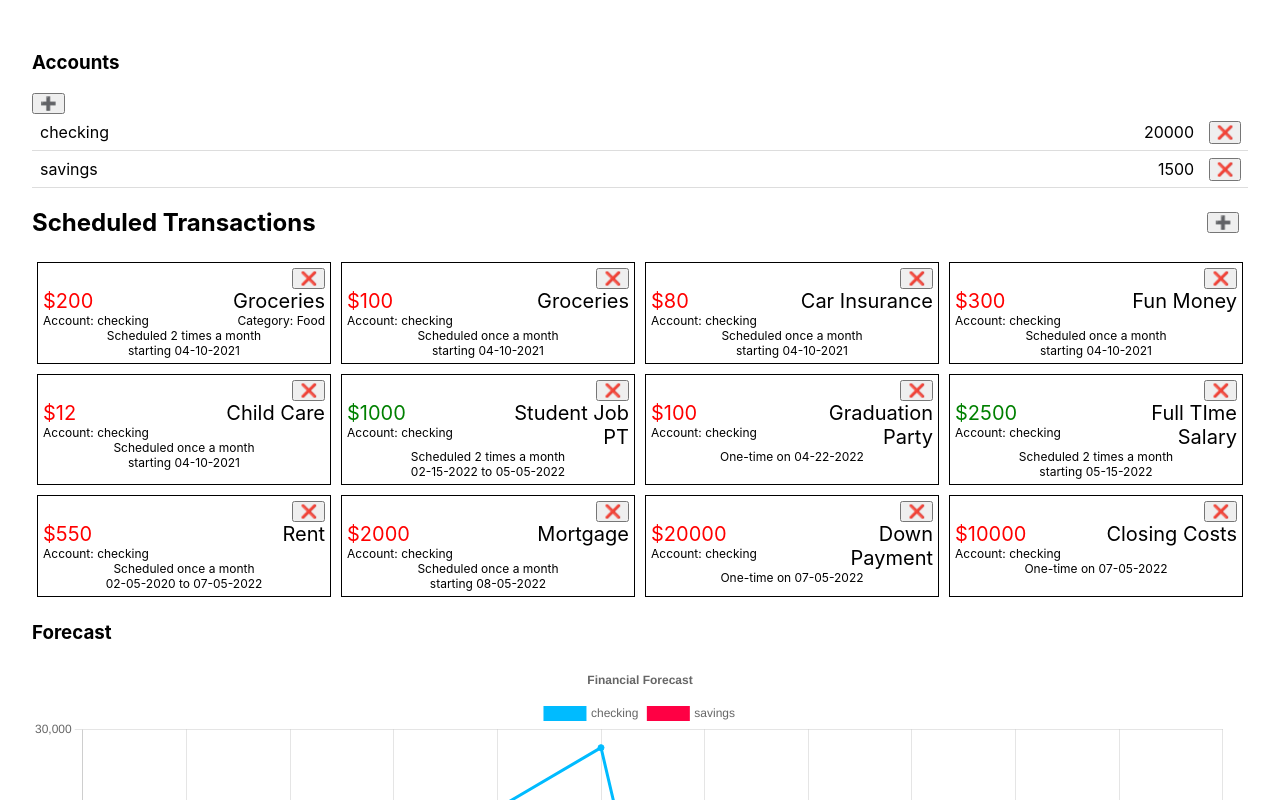
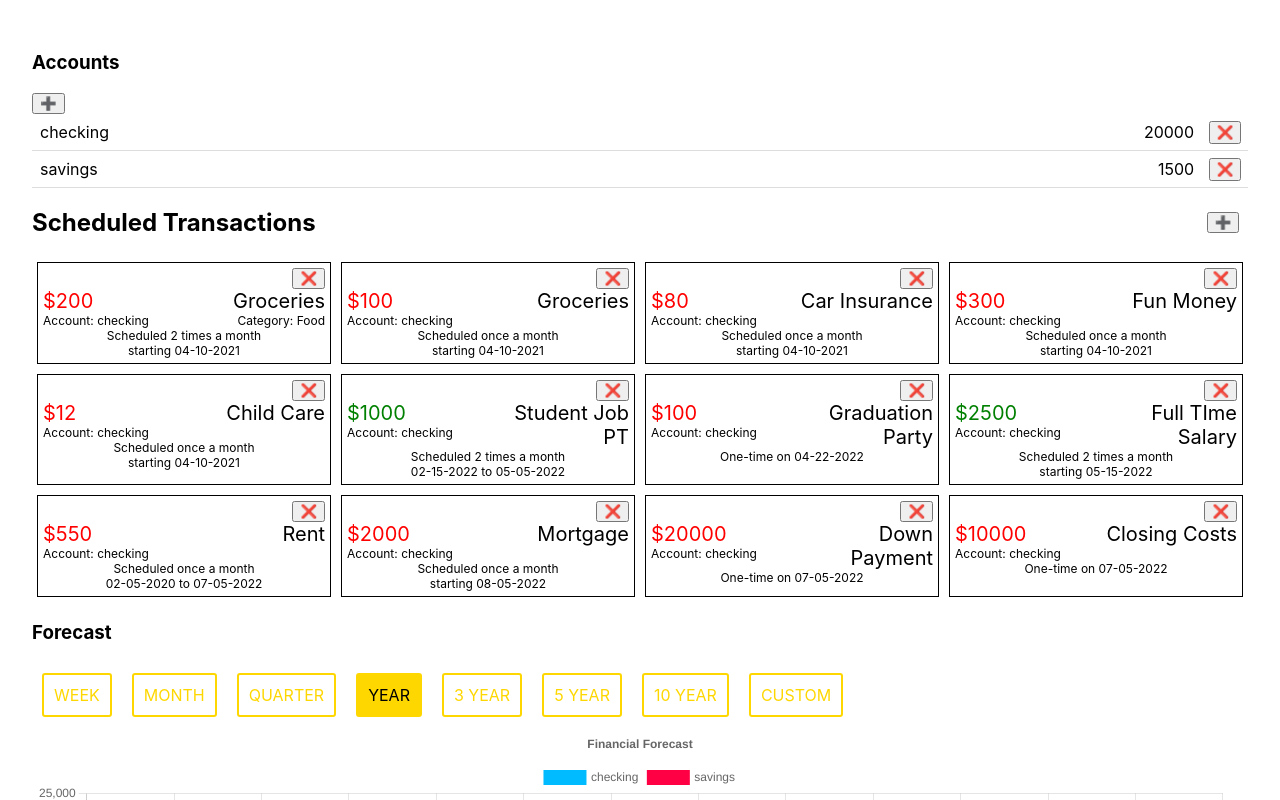
Before and after one commit to amj311/hoard-concept, a React (Create React App) app: page / in a window 1280 px wide. Shown: the top 800 px of the page. Built offline with nearby package versions, Linux system fonts and the light colour scheme.

Commit message:
Add ability to change forecast length

```diff
--- /dev/null
+++ b/src/components/Forecast.css
@@ -0,0 +1,22 @@
+.length-choices input[type="radio"] {
+  display: none;
+}
+
+.length-choices span {
+  display: inline-block;
+  padding: 10px;
+  text-transform: uppercase;
+  border: 2px solid gold;
+  border-radius: 3px;
+  color: gold;
+  margin: 10px;
+}
+
+.length-choices input[type="radio"]:checked + span {
+  background-color: gold;
+  color: black;
+}
+
+.date-picker {
+  display: inline-block;
+}
--- a/src/components/Forecast.jsx
+++ b/src/components/Forecast.jsx
@@ -1,7 +1,7 @@
 import { useContext, useEffect, useState } from 'react';
 import { globalContext } from '../App';
 import ForecastService from '../core/forecastService';
-// import './Forecast.css'
+import './Forecast.css'
 import {
   Chart as ChartJS,
   CategoryScale,
@@ -40,7 +40,22 @@ const chartOptions = {
 
 const colors = ['#00bbff', '#ff0044']
 
+const ForecastLength = {
+  Week: 'Week',
+  Month: 'Month',
+  Quarter: 'Quarter',
+  Year: 'Year',
+  ThreeYears: '3 Year',
+  FiveYears: '5 Year',
+  TenYears: '10 Year',
+  Custom: 'Custom',
+};
+
 export default function Forecast() {
+  const date = new Date();
+  date.setFullYear(date.getFullYear() + 1);
+  const [endDate, setEndDate] = useState(date);
+  const [forecastLength, setForecastLength] = useState(ForecastLength.Year);
 
   let [accounts] = useContext(globalContext).accounts;
   let [transactions] = useContext(globalContext).scheduled;
@@ -48,11 +63,62 @@ export default function Forecast() {
   let [forecast, setForecast] = useState([]);
   let [chartData, setChartData] = useState(null); // {labels, datasets: {data, label, ...options} }
 
+
+  const dateToValue = (date) => {
+    const day = date.getUTCDate();
+    const dayString = day < 10 ? `0${day}` : `${day}`;
+    const month = date.getUTCMonth() + 1;
+    const monthString = month < 10 ? `0${month}` : `${month}`;
+    return `${date.getUTCFullYear()}-${monthString}-${dayString}`;
+  };
+
+  const valueToDate = (value) => {
+    const date = new Date(value);
+    const dateAccountingForTimezone = new Date(date.getUTCFullYear(), date.getUTCMonth(), date.getUTCDate());
+    return dateAccountingForTimezone;
+  };
+
+  useEffect(() => {
+    const now = new Date();
+    console.log(now);
+    let end = new Date();
+    switch(forecastLength) {
+      case ForecastLength.Day:
+        end.setDate(now.getDate() + 1);
+        break;
+      case ForecastLength.Week:
+        end.setDate(now.getDate() + 7);
+        break;
+      case ForecastLength.Month:
+        end.setMonth(now.getMonth() + 1);
+        break;
+      case ForecastLength.Quarter:
+        end.setMonth(now.getMonth() + 3);
+        break;
+      case ForecastLength.Year:
+        end.setFullYear(now.getFullYear() + 1);
+        break;
+      case ForecastLength.ThreeYears:
+        end.setFullYear(now.getFullYear() + 3);
+        break;
+      case ForecastLength.FiveYears:
+        end.setFullYear(now.getFullYear() + 5);
+        break;
+      case ForecastLength.TenYears:
+        end.setFullYear(now.getFullYear() + 10);
+        break;
+      default:
+        return;
+    }
+    console.log(end);
+    setEndDate(end);
+  }, [forecastLength]);
+
   useEffect(()=>{
     setForecast(
-      ForecastService.computeForecast(accounts, transactions, new Date(), new Date(2023,0,1))
-    )
-  }, [accounts, transactions])
+      ForecastService.computeForecast(accounts, transactions, new Date(), endDate)
+    );
+  }, [accounts, transactions, endDate])
 
 
   useEffect(()=>{
@@ -81,6 +147,16 @@ export default function Forecast() {
   return (
     <div className="accounts-list">
       <h3>Forecast</h3>
+      <div className='length-choices'>
+        {Object.entries(ForecastLength).map(([k, v]) => {
+          return (
+            <label><input type="radio" name="length" value={v} checked={forecastLength === v} onChange={(event) => setForecastLength(event.target.value)}/><span>{v}</span></label>
+          );
+        })}
+        {forecastLength === ForecastLength.Custom &&
+          <input className='date-picker' type="date" value={dateToValue(endDate)} onChange={(event) => setEndDate(valueToDate(event.target.valueAsNumber))}></input>
+        }
+      </div>
       { chartData ?
         <Line options={chartOptions} data={chartData} />
       :
```
